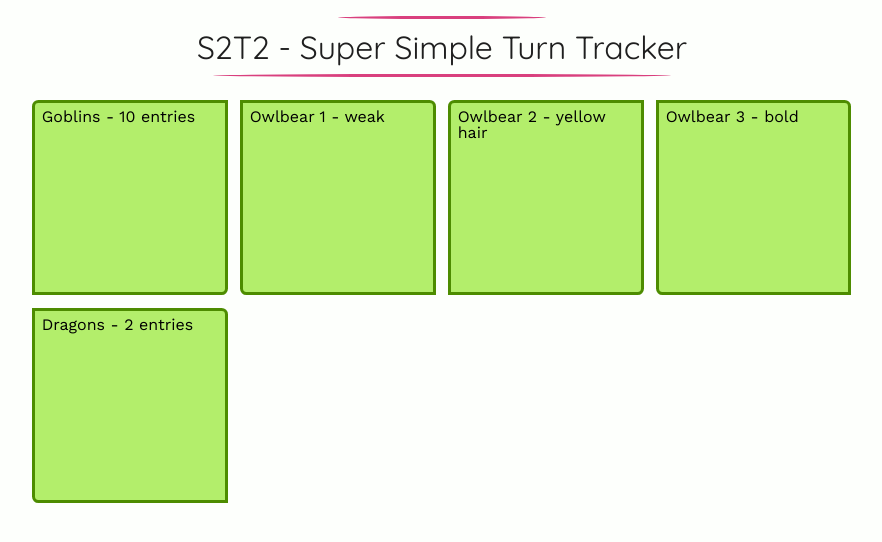
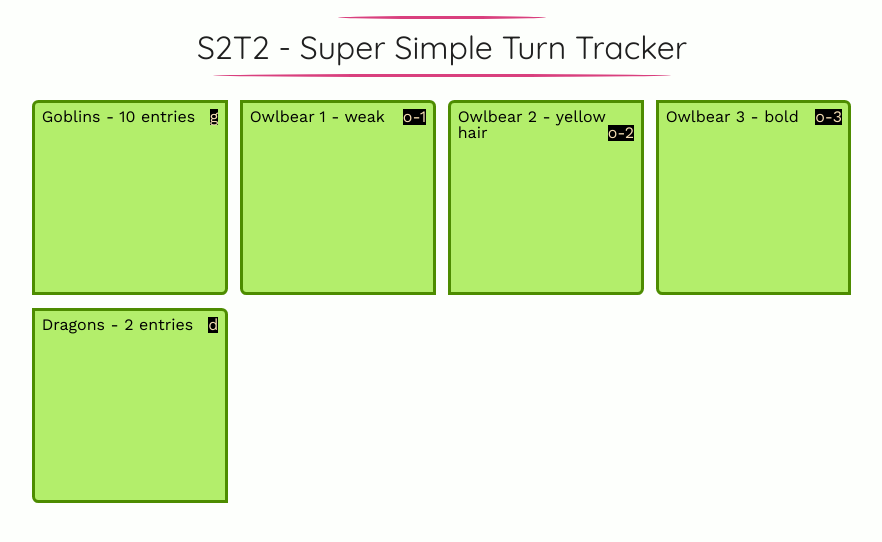
Before and after one commit to MrJohz/lazy-encounter, a React app: page / in a window 1280 px wide. Shown: the top 542 px of the page, without its empty margins (198-1080 px from the left). Built offline with nearby package versions, Linux system fonts and the light colour scheme; what bind-decorator would draw is missing.

Commit message:
Add shortcut key displays to shortcut nodes

```diff
--- a/src/js/components/encounter/ChooseCreature.tsx
+++ b/src/js/components/encounter/ChooseCreature.tsx
@@ -5,8 +5,8 @@ import { Creature, CreatureGroup } from '../../models/creatures';
 import { Shortcut } from '../../shorty/react';
 import { Callback, noBubble } from '../../utils/jsx-props';
 import { OneItem, OneItemInstance } from '../../utils/one-at-a-time';
-import { Popup, PopupItem } from '../stylish/Popup';
-import { Square } from '../stylish/Square';
+import { Popup, PopupItem } from '../stylish';
+import { Square, StylishShortcutKeys as ShortcutKeys } from '../stylish';
 
 type DisplayTypeProps = { kind: CreatureGroup, oneItemChild: OneItemInstance<string> } & Callback<'onSelect', Creature>;
 
@@ -32,6 +32,7 @@ export class DisplayType extends React.Component<DisplayTypeProps> {
         return <Square onClick={() => onSelect(kind.creatures[0])}>
             <Shortcut shortcut={kind.name} onTrigger={() => onSelect(kind.creatures[0])}>
                 {kind.name} - {kind.creatures[0].attributes}
+                <ShortcutKeys/>
             </Shortcut>
         </Square>;
     }
@@ -45,9 +46,11 @@ export class DisplayType extends React.Component<DisplayTypeProps> {
                         <PopupItem key={creature.name} onClick={noBubble(() => onSelect(creature))}>
                             <Shortcut shortcut={creature.name} onTrigger={() => onSelect(creature)}>
                                 {creature.name} - {creature.attributes}
+                                <ShortcutKeys/>
                             </Shortcut>
                         </PopupItem>)
                 }</Popup>
+                <ShortcutKeys/>
             </Shortcut>
         </Square>;
     }
--- a/src/js/components/encounter/DisplayCreature.tsx
+++ b/src/js/components/encounter/DisplayCreature.tsx
@@ -1,8 +1,9 @@
 import { observer } from 'mobx-react';
 import React from 'react';
 import { Creature } from '../../models/creatures';
+import { Shortcut } from '../../shorty/react';
 import { Callback } from '../../utils/jsx-props';
-import { FullWidth } from '../stylish/FullWidth';
+import { FullWidth, StylishShortcutKeys as ShortcutKeys } from '../stylish';
 
 type DisplayCreatureProps = { creature: Creature } & Callback<'onBack'>
 
@@ -12,7 +13,10 @@ export class DisplayCreature extends React.Component<DisplayCreatureProps> {
         const { creature, onBack } = this.props;
 
         return <FullWidth onBack={onBack}>
-            <pre>{JSON.stringify(creature, null, 2)}</pre>
+            <Shortcut shortcut={'back'} onTrigger={onBack}>
+                <pre>{JSON.stringify(creature, null, 2)}</pre>
+                <ShortcutKeys/>
+            </Shortcut>
         </FullWidth>;
     }
 }
--- /dev/null
+++ b/src/js/components/stylish/index.css
@@ -0,0 +1,5 @@
+.shortcut {
+    float: right;
+    background-color: black;
+    color: wheat;
+}
--- /dev/null
+++ b/src/js/components/stylish/index.tsx
@@ -0,0 +1,23 @@
+import React from 'react';
+import classNames from 'classnames';
+import { ShortcutKeys } from '../../shorty/react';
+
+export { Back } from './Back';
+export { FullWidth } from './FullWidth';
+export { Popup, PopupItem } from './Popup';
+export { Square } from './Square';
+
+import styles from './index.css';
+
+// TODO: try and get rid of some of these 'any' types
+export function StylishComponent(name: string, Component: any) {
+    const styleClass = styles[name];
+
+    return function (props: any) {
+        const { className: newClassName, otherProps } = props;
+        const className = classNames(styleClass, newClassName);
+        return <Component className={className} {...otherProps} />;
+    };
+}
+
+export const StylishShortcutKeys = StylishComponent('shortcut', ShortcutKeys);
--- a/src/js/shorty/adaptors.ts
+++ b/src/js/shorty/adaptors.ts
@@ -25,7 +25,8 @@ class AddEventListenerAdaptor extends Adaptor {
     private listener(e: KeyboardEvent) {
         if (e.altKey || e.ctrlKey) {
             return;  // don't handle special key combinations like Ctrl+W
-        } else if (e.key.length === 1) {  // single character letter
+        } else if (e.key.length === 1 && e.key !== ' ') {  // single character letter (exclude spacebar)
+            // TODO: ensure tests cover spacebar case
             e.preventDefault();
             e.stopPropagation();
             return this.emit(e.key.toLowerCase());
--- a/src/js/shorty/index.ts
+++ b/src/js/shorty/index.ts
@@ -42,6 +42,7 @@ function createId(name: string, id?: number): string {
     return name
             .toLowerCase()
             .replace(/\./, '')
+            .replace(/\s/, '')  // TODO: add tests for this
         + (typeof id === 'undefined' ? '' : '' + id);
 }
 
@@ -64,7 +65,7 @@ export class Shorty {
         handleList.push(handle);
         this.shortcuts.add(shortcutId + handleList.length, handle);
 
-        this._updateHandles();
+        this._updateHandles();  // TODO: are there tests for this?
         return handle;
     }
 
@@ -75,6 +76,7 @@ export class Shorty {
 
         handleList.splice(handleId, 1);
         this.shortcuts.remove(shortcutId + (handleId + 1));
+        this._updateHandles();  // TODO: add tests for this
     }
 
     get shortcutCount(): number {
--- a/src/js/shorty/react.tsx
+++ b/src/js/shorty/react.tsx
@@ -58,6 +58,11 @@ export class ShortyProvider extends React.Component<ShortyProviderProps, ShortyP
     }
 }
 
+const {
+    Provider: ShortcutKeyProvider,
+    Consumer: ShortcutKeyConsumer,
+} = React.createContext<null | ShortcutHandle>(null);
+
 type ShortcutImplProps
     = { shortcutText: string, shorty: Shorty, onTrigger: () => void }
     & Optional<Children>;
@@ -66,8 +71,9 @@ class ShortcutImpl extends React.Component<ShortcutImplProps> {
 
     private readonly shorty: Shorty;
     private readonly shortcutText: string;
-    private onTrigger: () => void;
-    private shortcut!: ShortcutHandle;
+    private readonly onTrigger: () => void;
+
+    state: { shortcut: ShortcutHandle | null } = { shortcut: null };
 
     constructor(props: ShortcutImplProps) {
         super(props);
@@ -78,16 +84,20 @@ class ShortcutImpl extends React.Component<ShortcutImplProps> {
     }
 
     componentDidMount() {
-        this.shortcut = this.shorty.addShortcut(this.shortcutText);
-        this.shortcut.on('keys:end', this.onTrigger);
+        const shortcut = this.shorty.addShortcut(this.shortcutText);
+        shortcut.on('keys:end', this.onTrigger);
+
+        this.setState({ shortcut });
     }
 
     componentWillUnmount() {
-        this.shorty.removeShortcut(this.shortcut);
+        if (this.state.shortcut) {
+            this.shorty.removeShortcut(this.state.shortcut);
+        }
     }
 
     render() {
-        return this.props.children;
+        return <ShortcutKeyProvider value={this.state.shortcut} children={this.props.children}/>;
     }
 
 }
@@ -108,3 +118,36 @@ export function Shortcut({ onTrigger, shortcut, children }: ShortcutProps) {
 
     return <ShortyContextConsumer children={renderWithShorty}/>;
 }
+
+type ShortcutKeyImplProps = { shortcutHandle: ShortcutHandle } & ShortcutKeyProps;
+
+class ShortcutKeyImpl extends React.Component<ShortcutKeyImplProps> {
+
+    state: { keys: string[] };
+
+    constructor(props: ShortcutKeyImplProps) {
+        super(props);
+        this.state = { keys: this.props.shortcutHandle.keys };
+        this.props.shortcutHandle.on('shortcut:change', (keys) => this.setState({ keys }));
+    }
+
+    render() {
+        const { style, className } = this.props;
+        // TODO: should highlight currently selected keys
+        return <span {...{ style, className }}>{this.state.keys.join('-')}</span>;
+    }
+}
+
+
+// TODO: more options, e.g. highlightedClassName/highlightedStyle, replace '-' with ' ' etc
+export type ShortcutKeyProps = { style?: any, className?: string };
+
+export function ShortcutKeys(props: ShortcutKeyProps) {
+    const renderWithShortcut = (shortcut: ShortcutHandle | null) => {
+        if (!shortcut) return null;
+
+        return <ShortcutKeyImpl {...props} shortcutHandle={shortcut}/>;
+    };
+
+    return <ShortcutKeyConsumer children={renderWithShortcut}/>;
+}
```
